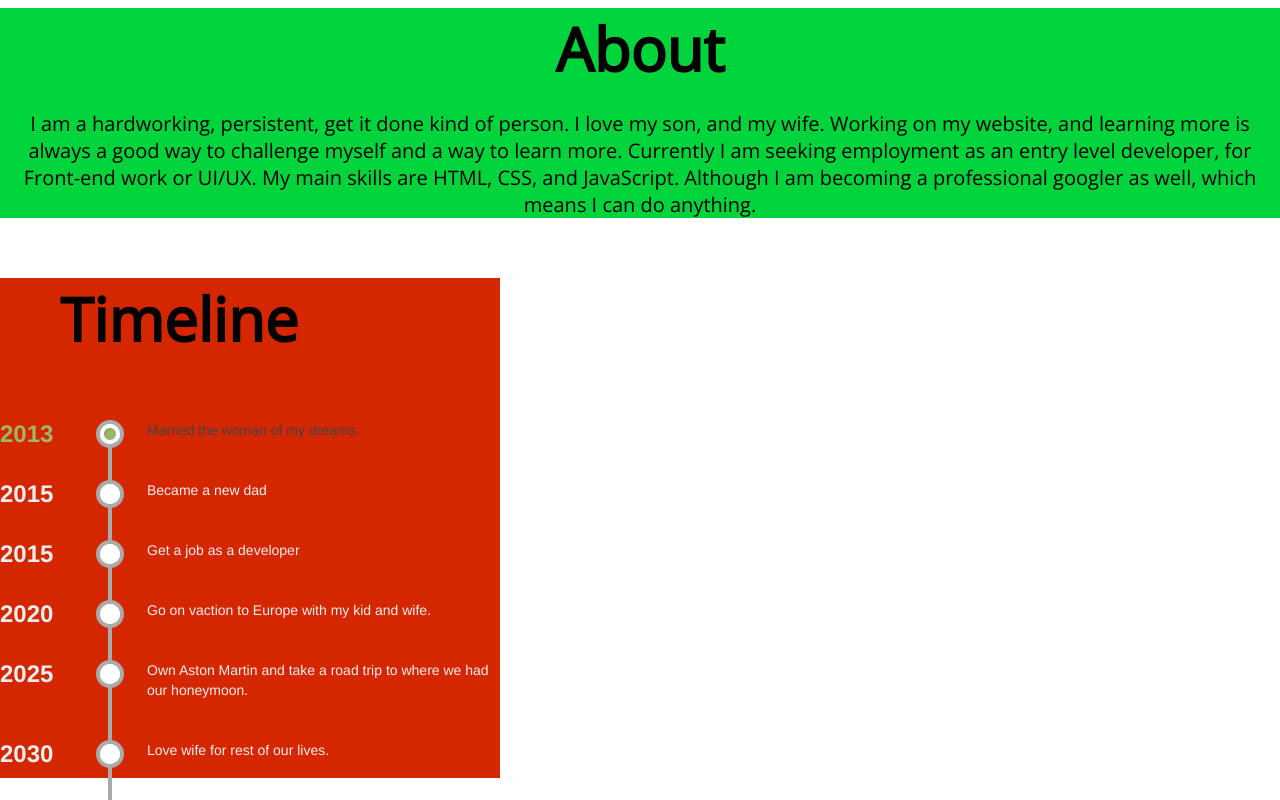
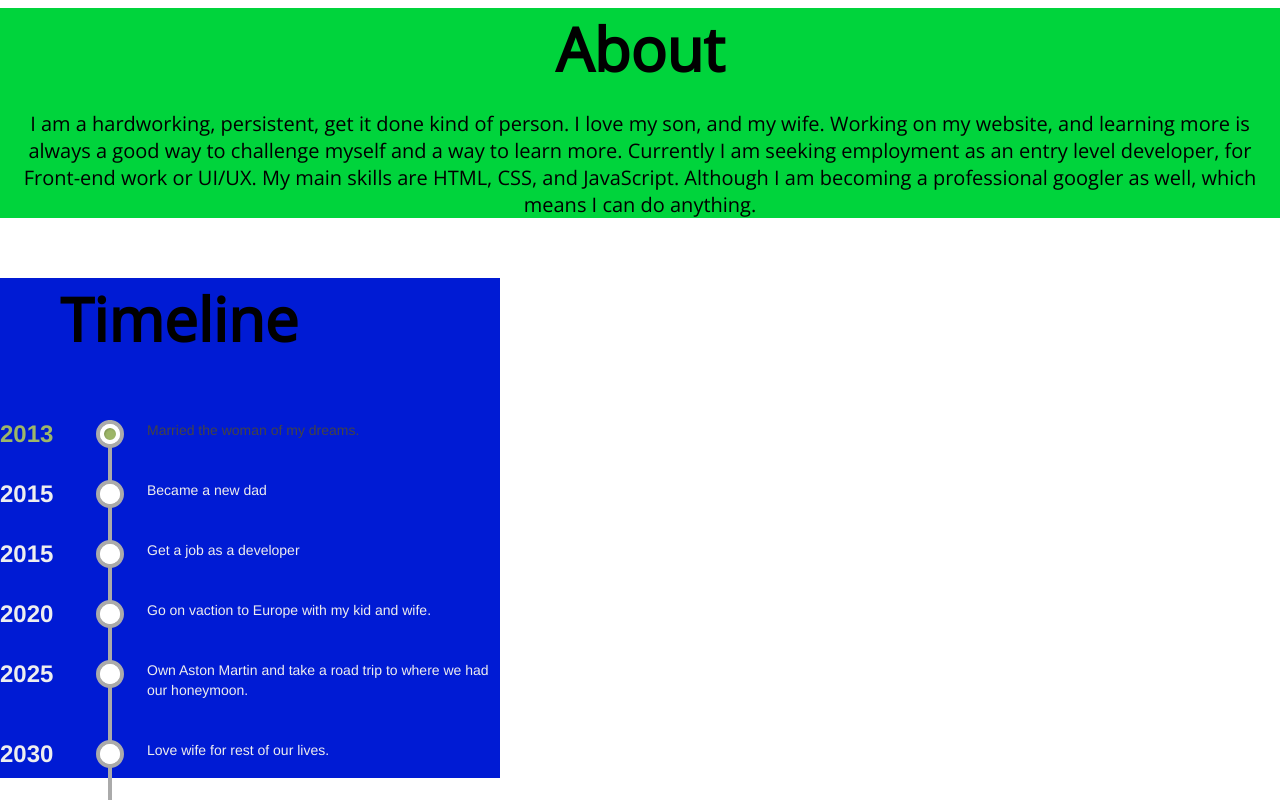
Before and after one commit to ryanmarsh/ryanmarsh.github.io, a plain HTML site: page index.html in a window 1280 px wide. Shown: the part 1262-2062 px from the top of the page. Drawn offline with nearby package versions, Linux system fonts and the light colour scheme.

Commit message:
Update background.css

```diff
--- a/background.css
+++ b/background.css
@@ -124,7 +124,7 @@ div {
     box-sizing: border-box;
 }
 .timeline {
-  background-color:#D42700;
+  background-color:#001BD4;
  top: 50%;
  left: 50%;
  width: 500px;
```
